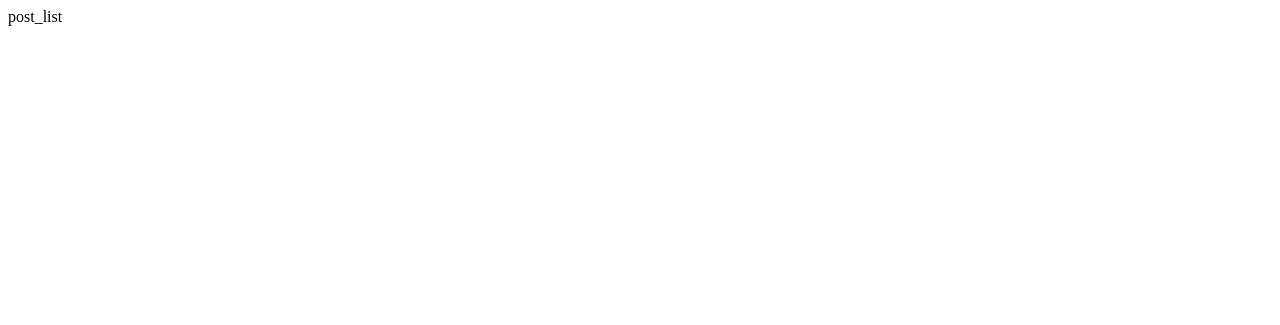
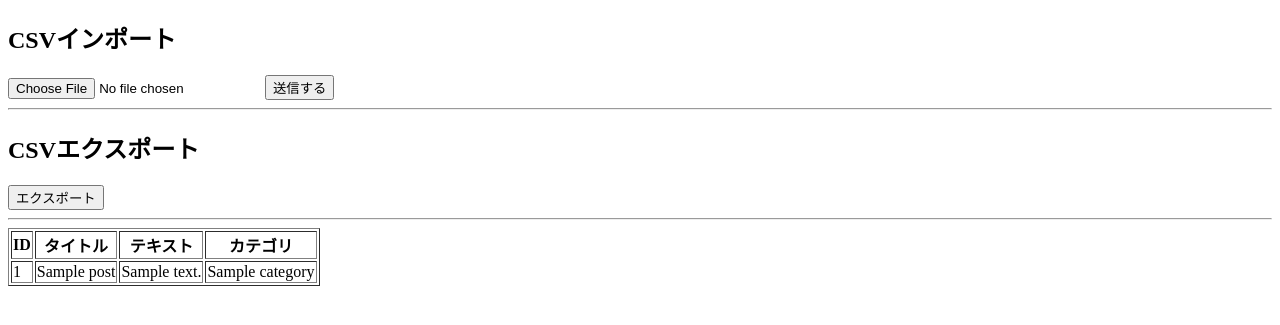
Before and after one commit to mocamocaland/file_import_and_export, a Django app: page / in a window 1280 px wide. Before the commit the part shown is almost empty. Shown: the top 325 px of the page. Run offline with Django 3.2, Linux system fonts and the light colour scheme; tables that the repository leaves empty hold one stand-in row (values such as "Sample post").

Commit message:
add import and export file of csv

```diff
--- a/project/app/templates/app/post_list.html
+++ b/project/app/templates/app/post_list.html
@@ -1,3 +1,33 @@
 {% extends 'app/base.html' %} {% block content %}
-post_list
+<form action='#' method='POST' enctype="multipart/form-data">
+    <h2>CSVインポート</h2>
+    <input type='file' name='csv'>
+    <input type="submit" value="送信する"> {% csrf_token %}
+</form>
+<hr>
+<form action='#' method='POST' enctype="multipart/form-data">
+    <h2>CSVエクスポート</h2>
+    <input type="submit" value="エクスポート"> {% csrf_token %}
+</form>
+<hr>
+<table border="1">
+    <thead>
+        <tr>
+            <th>ID</th>
+            <th>タイトル</th>
+            <th>テキスト</th>
+            <th>カテゴリ</th>
+        </tr>
+    </thead>
+    <tbody>
+        {% for post in post_list %}
+        <tr>
+            <td>{{ post.pk }}</td>
+            <td>{{ post.title }}</td>
+            <td>{{ post.text }}</td>
+            <td>{{ post.category.name }}</td>
+        </tr>
+        {% endfor %}
+    </tbody>
+</table>
 {% endblock %}
--- a/project/app/urls.py
+++ b/project/app/urls.py
@@ -5,9 +5,7 @@ app_name = 'app'
 
 urlpatterns = [
     path('', views.IndexView.as_view(), name='index'),
-]
-
-'''
     path('csv_import/', views.csv_import, name='csv_import'),
     path('csv_export/', views.csv_export, name='csv_export'),
-'''
+
+]
```
